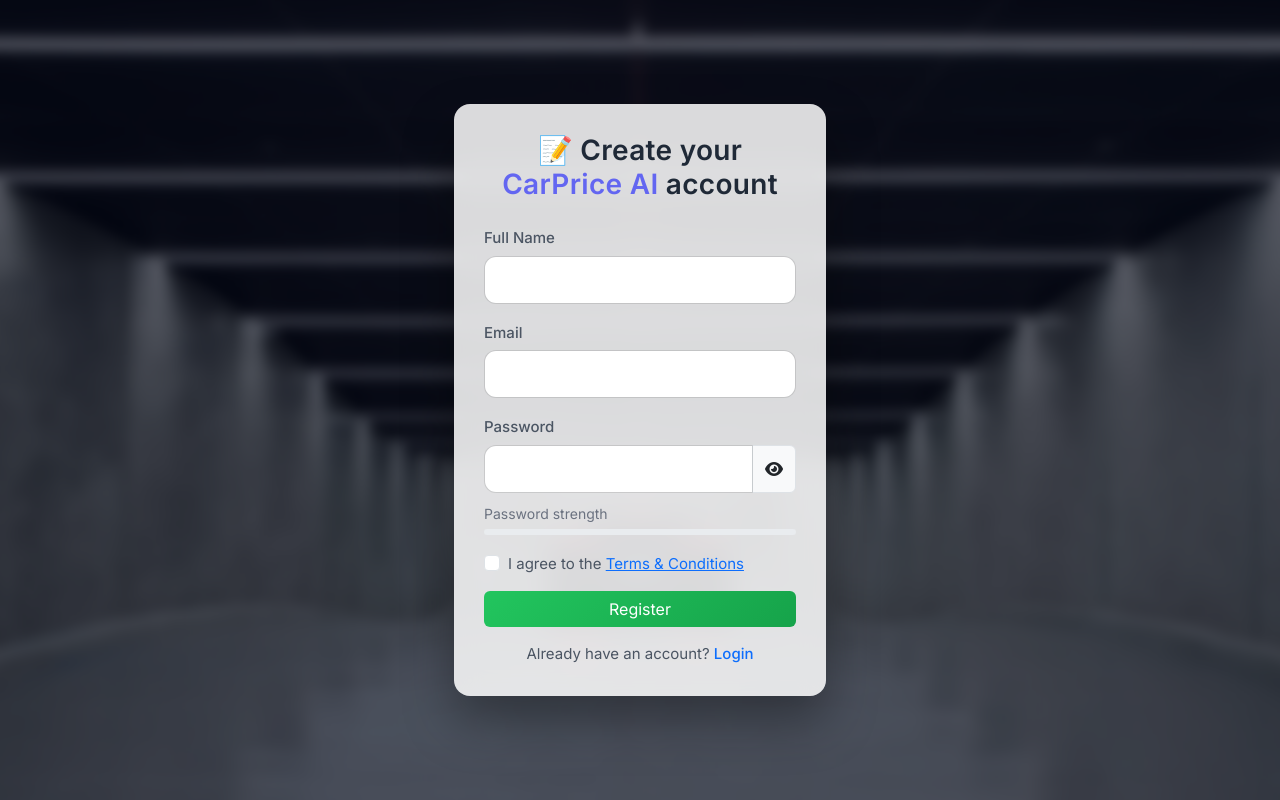
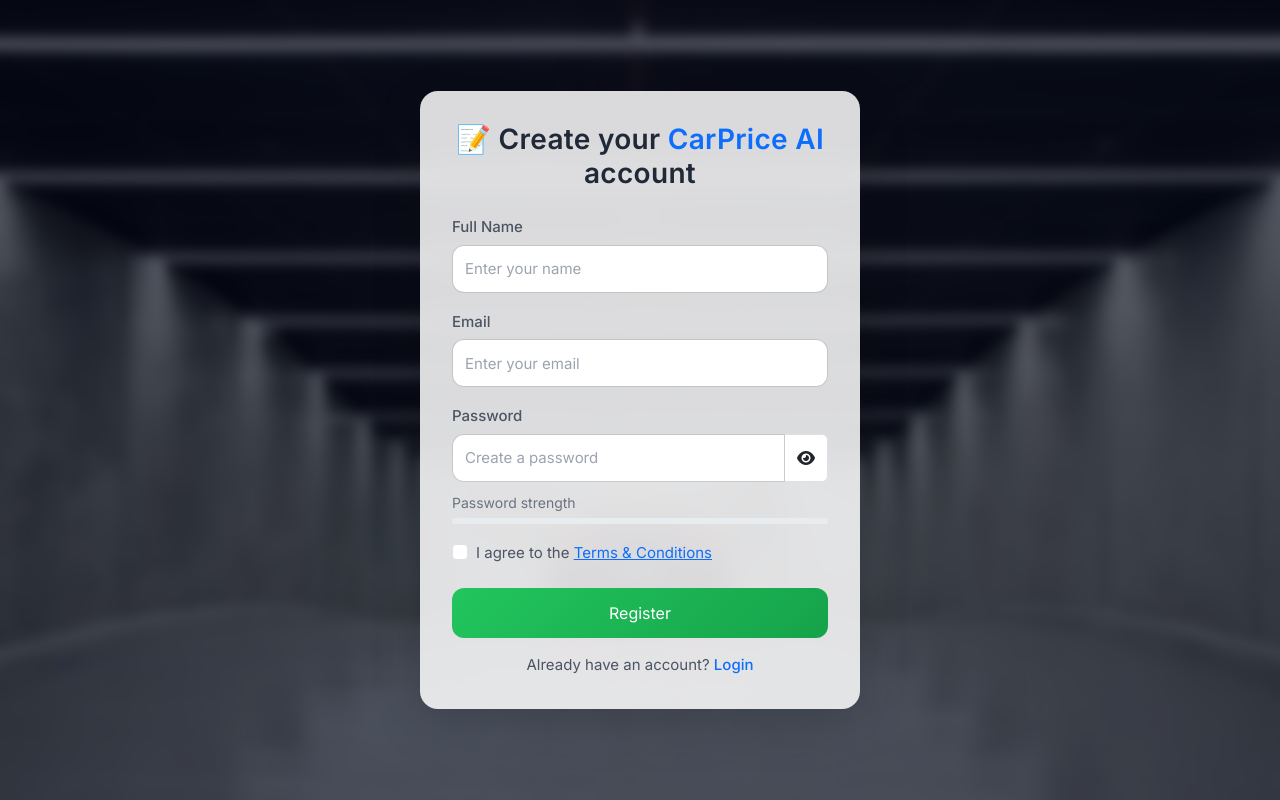
Before and after one commit to Varshini0422/car-price-prediction, a Flask app: page /register in a window 1280 px wide. Run offline with Flask 3, Linux system fonts and the light colour scheme; parts of the project's set-up code (start-up, migrations or seed data) failed here and were passed over.

Commit message:
Update register.html

```diff
--- a/templates/register.html
+++ b/templates/register.html
@@ -12,30 +12,81 @@
 
     <!-- Custom CSS -->
     <link rel="stylesheet" href="{{ url_for('static', filename='style.css') }}">
+
+    <style>
+        body {
+            overflow-x: hidden;
+        }
+
+        .auth-card {
+            width: 100%;
+            max-width: 440px;
+            padding: 32px;
+            border-radius: 18px;
+        }
+
+        .form-control {
+            height: 48px;
+            font-size: 15px;
+        }
+
+        .input-group-text {
+            background: #fff;
+            cursor: pointer;
+        }
+
+        .btn-success {
+            height: 50px;
+            font-size: 16px;
+            border-radius: 12px;
+        }
+
+        @media (max-width: 576px) {
+            .auth-card {
+                padding: 22px;
+            }
+
+            h3 {
+                font-size: 1.25rem;
+            }
+        }
+    </style>
 </head>
 
 <body class="auth-page">
 
-<div class="container d-flex justify-content-center align-items-center" style="min-height:100vh;">
+<div class="container d-flex justify-content-center align-items-center min-vh-100 px-3">
 
-    <div class="auth-card col-md-4 col-sm-10 animate-form">
+    <div class="auth-card animate-form shadow-lg">
 
         <h3 class="text-center mb-4 fw-semibold">
-            📝 Create your <span style="color:#6366f1;">CarPrice AI</span> account
+            📝 Create your <span class="text-primary">CarPrice AI</span> account
         </h3>
 
-        <form method="POST" onsubmit="return validateTerms()">
+        <form method="POST" onsubmit="return validateForm()">
 
-            <!-- Name -->
+            <!-- Full Name -->
             <div class="mb-3">
                 <label class="form-label">Full Name</label>
-                <input type="text" name="name" class="form-control" required>
+                <input
+                    type="text"
+                    name="name"
+                    class="form-control"
+                    placeholder="Enter your name"
+                    required
+                >
             </div>
 
             <!-- Email -->
             <div class="mb-3">
                 <label class="form-label">Email</label>
-                <input type="email" name="email" class="form-control" required>
+                <input
+                    type="email"
+                    name="email"
+                    class="form-control"
+                    placeholder="Enter your email"
+                    required
+                >
             </div>
 
             <!-- Password -->
@@ -48,10 +99,11 @@
                         name="password"
                         id="password"
                         class="form-control"
+                        placeholder="Create a password"
                         onkeyup="checkStrength()"
                         required
                     >
-                    <span class="input-group-text" onclick="togglePassword()" style="cursor:pointer">
+                    <span class="input-group-text" onclick="togglePassword()">
                         <i class="fas fa-eye" id="eyeIcon"></i>
                     </span>
                 </div>
@@ -73,7 +125,7 @@
                 </label>
             </div>
 
-            <button class="btn btn-success w-100">
+            <button class="btn btn-success w-100 mt-2">
                 Register
             </button>
 
@@ -81,18 +133,20 @@
 
         <p class="text-center mt-3 mb-0">
             Already have an account?
-            <a href="/login" class="fw-medium text-decoration-none">Login</a>
+            <a href="/login" class="fw-medium text-decoration-none">
+                Login
+            </a>
         </p>
 
     </div>
 
 </div>
 
-<!-- =========================
-     JS LOGIC
-========================= -->
+<!-- Bootstrap JS -->
+<script src="https://cdn.jsdelivr.net/npm/bootstrap@5.3.2/dist/js/bootstrap.bundle.min.js"></script>
+
 <script>
-/* Show / Hide Password */
+/* Toggle password */
 function togglePassword() {
     const pwd = document.getElementById("password");
     const icon = document.getElementById("eyeIcon");
@@ -106,7 +160,7 @@
     }
 }
 
-/* Password Strength */
+/* Password strength checker */
 function checkStrength() {
     const pwd = document.getElementById("password").value;
     const bar = document.getElementById("strengthBar");
@@ -122,13 +176,18 @@
     const levels = ["Weak", "Fair", "Good", "Strong"];
     const colors = ["bg-danger", "bg-warning", "bg-info", "bg-success"];
 
-    bar.className = "progress-bar " + colors[strength - 1];
-    bar.style.width = (strength * 25) + "%";
-    text.innerText = strength ? levels[strength - 1] : "Password strength";
+    if (strength > 0) {
+        bar.className = "progress-bar " + colors[strength - 1];
+        bar.style.width = (strength * 25) + "%";
+        text.innerText = levels[strength - 1];
+    } else {
+        bar.style.width = "0%";
+        text.innerText = "Password strength";
+    }
 }
 
 /* Terms validation */
-function validateTerms() {
+function validateForm() {
     if (!document.getElementById("terms").checked) {
         alert("Please accept the Terms & Conditions");
         return false;
```
